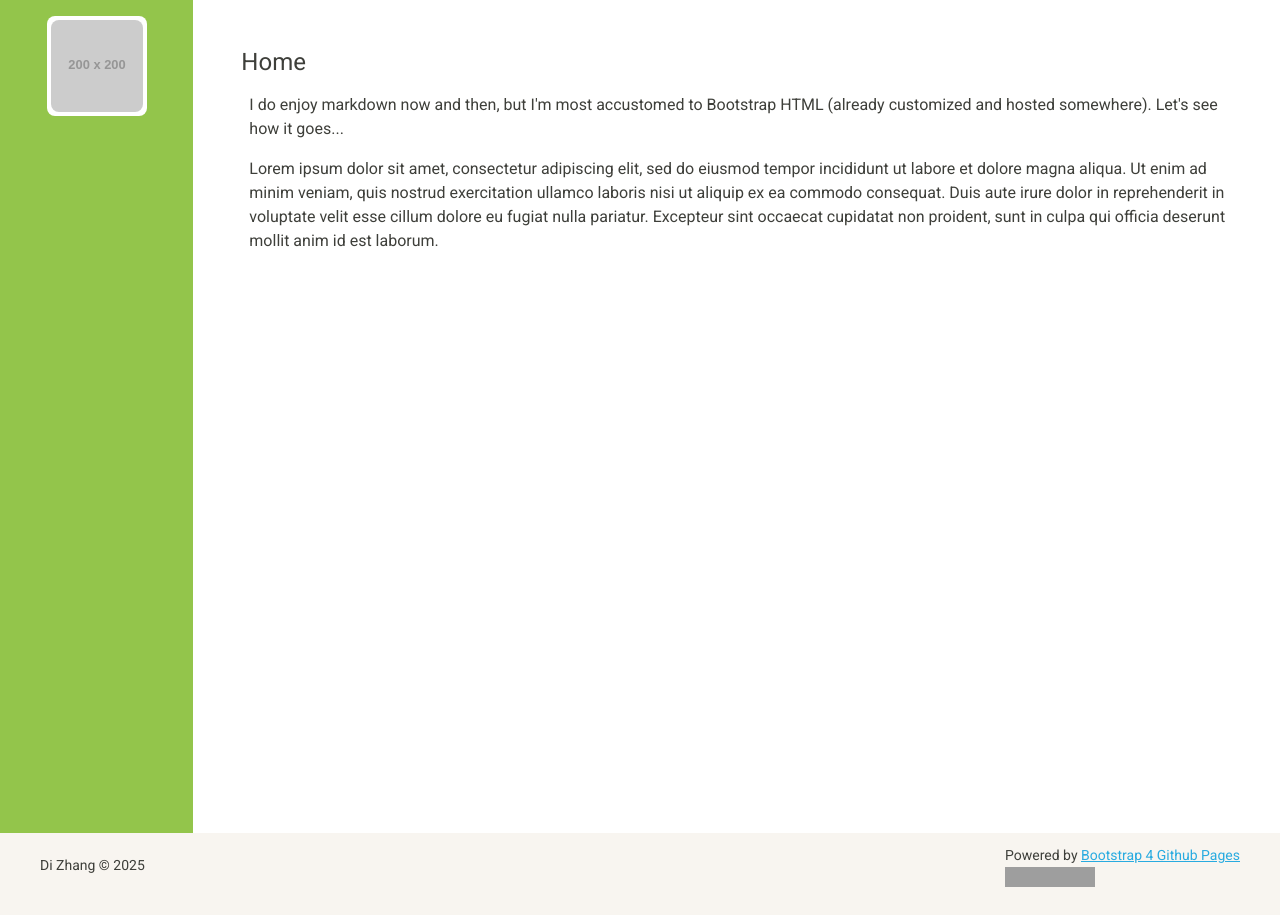
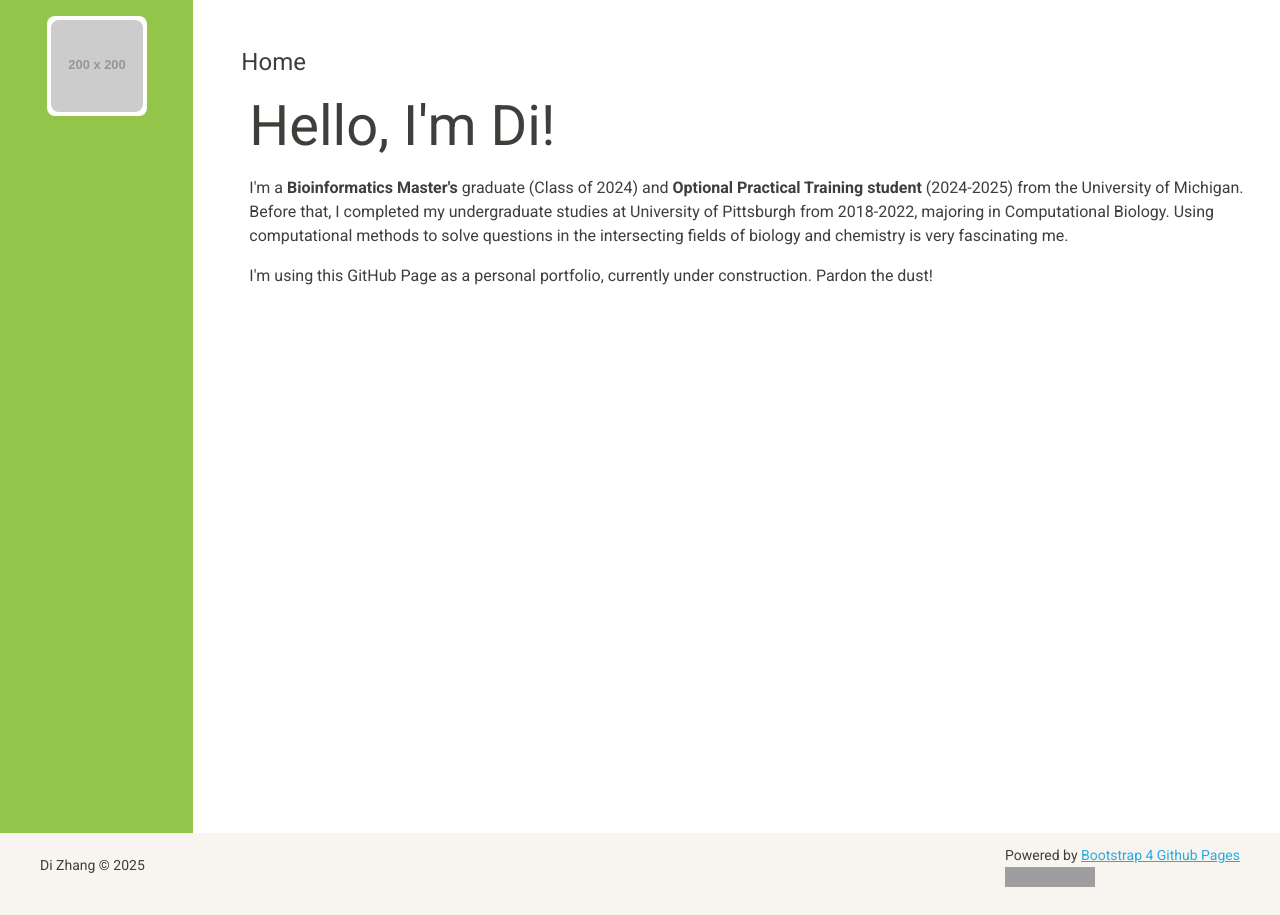
Before and after one commit to zhangdi33/zhangdi33.github.io, a Jekyll site: the page built from index.html, in a window 1280 px wide. Built offline with Jekyll 4.4.1, drawn with Linux system fonts in a browser that asks for light colours; grey boxes are pictures that could not be loaded.

Commit message:
Update index.html
Added a short about section

```diff
--- a/index.html
+++ b/index.html
@@ -11,8 +11,9 @@ title: Home
   </head>
   <body>
     <div class="card border-0 p-2" style="min-height:calc(100vh - 200px);">
-      <p>I do enjoy markdown now and then, but I'm most accustomed to Bootstrap HTML (already customized and hosted somewhere). Let's see how it goes...</p>
-    <p>Lorem ipsum dolor sit amet, consectetur adipiscing elit, sed do eiusmod tempor incididunt ut labore et dolore magna aliqua. Ut enim ad minim veniam, quis nostrud exercitation ullamco laboris nisi ut aliquip ex ea commodo consequat. Duis aute irure dolor in reprehenderit in voluptate velit esse cillum dolore eu fugiat nulla pariatur. Excepteur sint occaecat cupidatat non proident, sunt in culpa qui officia deserunt mollit anim id est laborum.</p>
+      <p class="display-4">Hello, I'm Di!</p>
+      <p>I'm a <b>Bioinformatics Master's</b> graduate (Class of 2024) and <b>Optional Practical Training student</b> (2024-2025) from the University of Michigan. Before that, I completed my undergraduate studies at University of Pittsburgh from 2018-2022, majoring in Computational Biology. Using computational methods to solve questions in the intersecting fields of biology and chemistry is very fascinating me.</p>
+      <p>I'm using this GitHub Page as a personal portfolio, currently under construction. Pardon the dust!</p>
     </div>
 
   </body>
```
